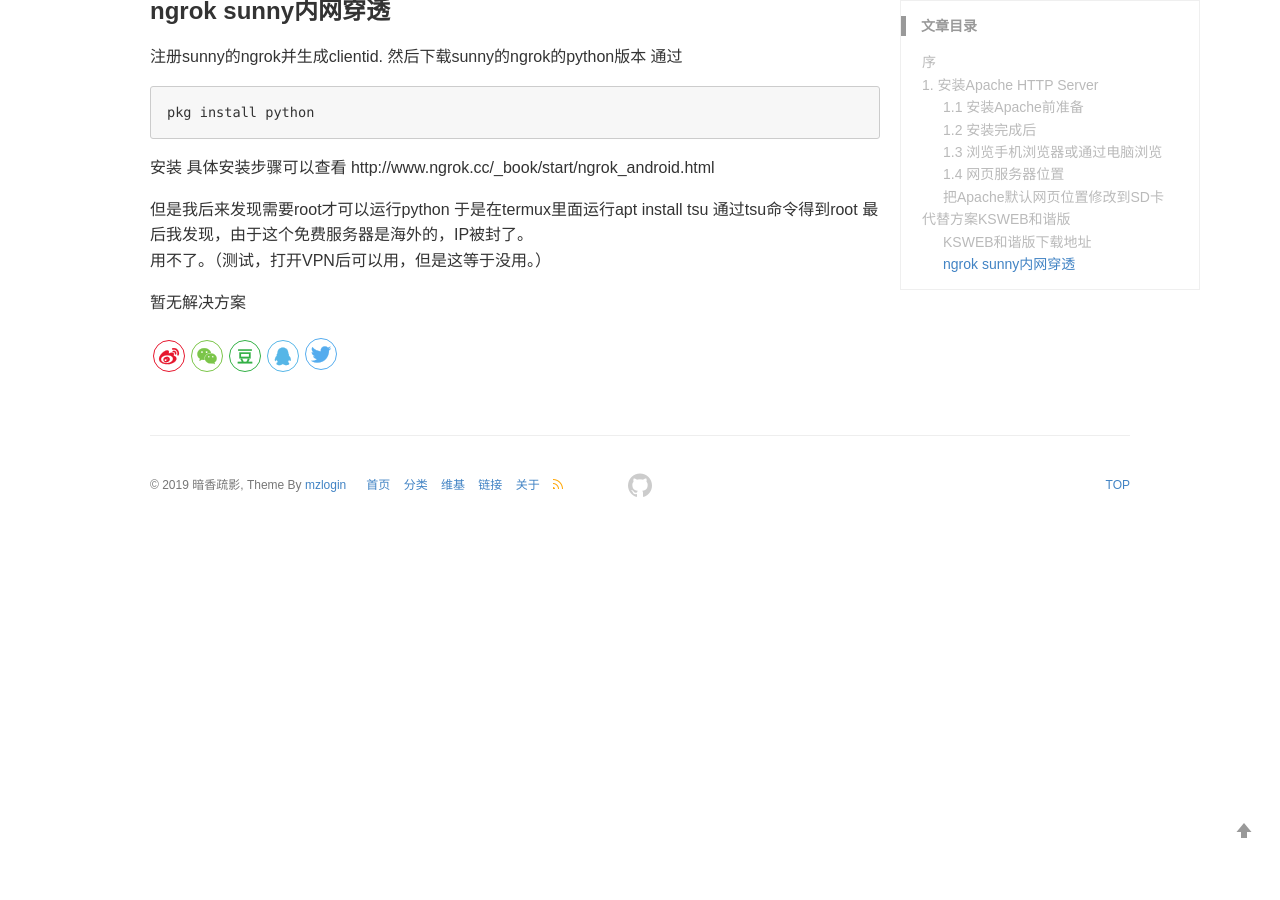
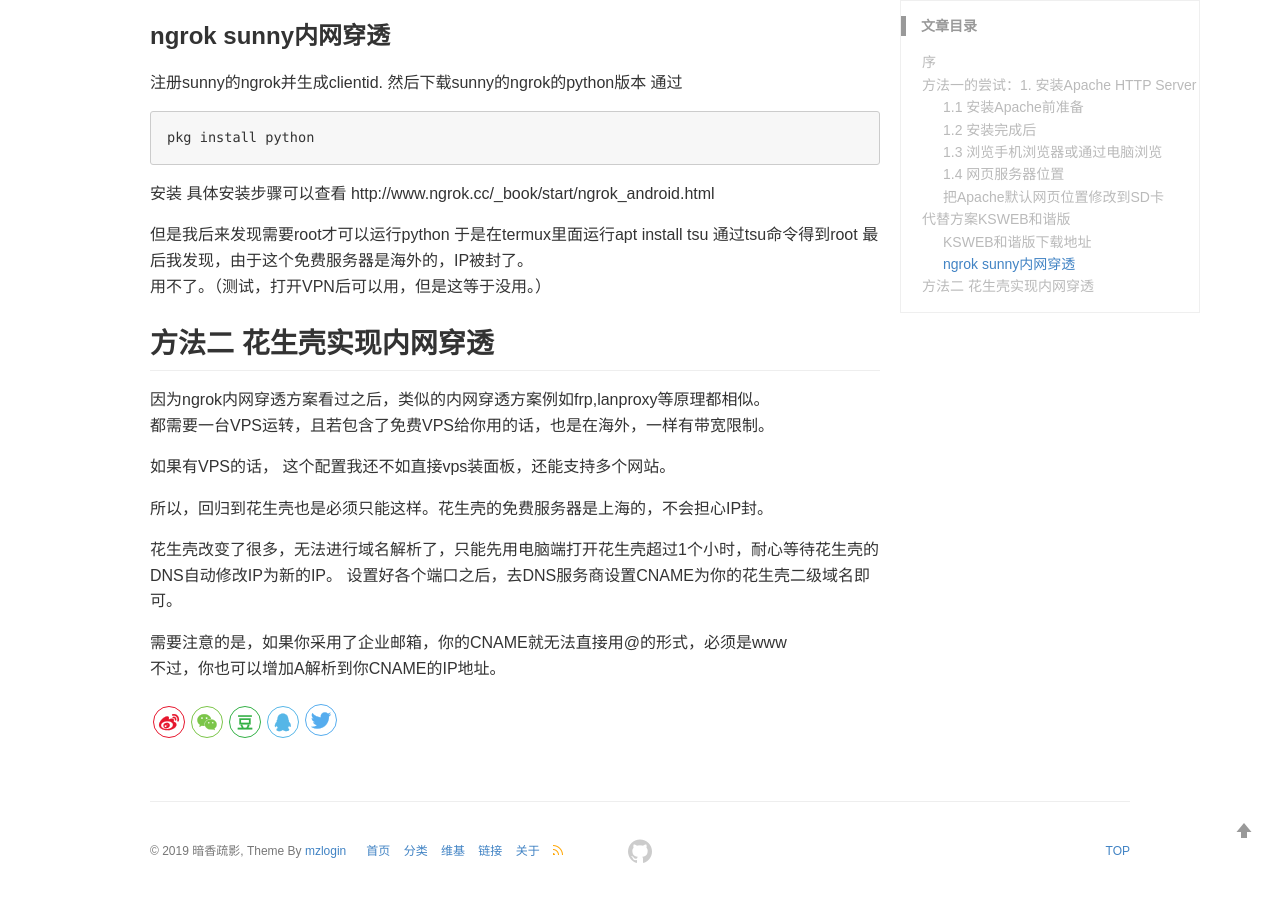
Before and after one commit to dzvision/backup-ghpages, a Jekyll site: the page built from _posts/2020-02-25-Android-Web-Server-ngrok.md, in a window 1280 px wide and 900 px high, scrolled down 2763 px. Built offline with Jekyll 4.4.1, drawn with Linux system fonts in a browser that asks for light colours; comment, search, counter and statistics services are not loaded; before the commit the page ends 3297 px from its top, so only the background shows below that; some of the changed text lies outside the part shown.

Commit message:
Android Web Server Setup Update
Android Web Server Setup Update

```diff
--- a/_posts/2020-02-25-Android-Web-Server-ngrok.md
+++ b/_posts/2020-02-25-Android-Web-Server-ngrok.md
@@ -15,7 +15,7 @@
 ## 序
 使用Android手机实现Web服务器，其中包含如何安装Apache HTTP Server以及如何使用Ngrok(Sunny)的服务反向代理。
 
-## 1. 安装Apache HTTP Server
+##  方法一的尝试：1. 安装Apache HTTP Server
 安装Apache HTTP Server前，需要先安装Termux
 先从Google Play下载。
 
@@ -95,6 +95,7 @@
 
 ### KSWEB和谐版下载地址
 
+
 ### ngrok sunny内网穿透
 注册sunny的ngrok并生成clientid.
 然后下载sunny的ngrok的python版本
@@ -112,4 +113,16 @@
 最后我发现，由于这个免费服务器是海外的，IP被封了。
 用不了。（测试，打开VPN后可以用，但是这等于没用。）
 
-暂无解决方案
+## 方法二 花生壳实现内网穿透
+因为ngrok内网穿透方案看过之后，类似的内网穿透方案例如frp,lanproxy等原理都相似。
+都需要一台VPS运转，且若包含了免费VPS给你用的话，也是在海外，一样有带宽限制。
+
+如果有VPS的话， 这个配置我还不如直接vps装面板，还能支持多个网站。
+
+所以，回归到花生壳也是必须只能这样。花生壳的免费服务器是上海的，不会担心IP封。
+
+花生壳改变了很多，无法进行域名解析了，只能先用电脑端打开花生壳超过1个小时，耐心等待花生壳的DNS自动修改IP为新的IP。
+设置好各个端口之后，去DNS服务商设置CNAME为你的花生壳二级域名即可。
+
+需要注意的是，如果你采用了企业邮箱，你的CNAME就无法直接用@的形式，必须是www
+不过，你也可以增加A解析到你CNAME的IP地址。
```
